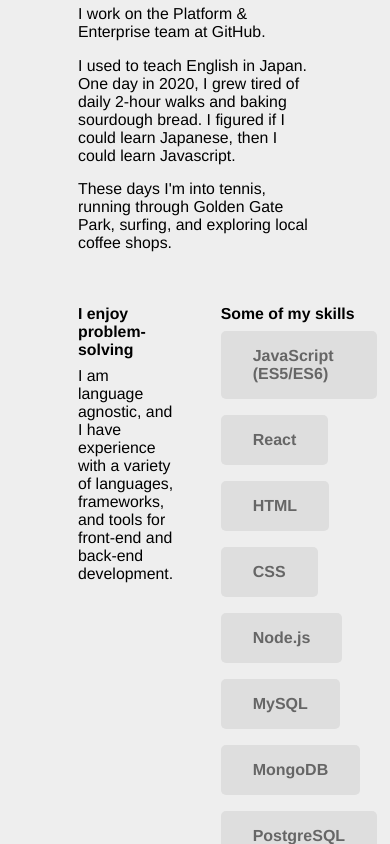
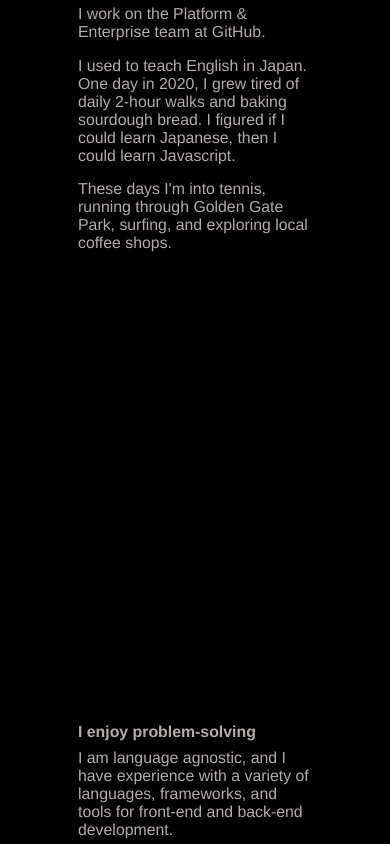
Before and after one commit to audreee/audreee.github.io, a React (Create React App) app: page / in a window 390 px wide. Shown: the part 1156-2000 px from the top of the page. Built offline with nearby package versions, Linux system fonts and the light colour scheme.

Commit message:
Add media queries for mobile

```diff
--- a/src/components/Skills.js
+++ b/src/components/Skills.js
@@ -4,7 +4,7 @@ import Technologies from './Technologies';
 let Skills = () => {
     return (
       <div className="parent section-container">
-        <div className="text-column row-container">
+        <div className="text-column row-container skills-container">
           <div className="column">
             <h2 className="sub-title">I enjoy problem-solving</h2>
             <div>
--- a/src/styles/App.css
+++ b/src/styles/App.css
@@ -1,6 +1,6 @@
 .App {
-  background-color: #eeeeee;
-  color: rgb(0, 0, 0);
+  background-color: #000000;
+  color: rgb(180, 171, 171);
 }
 
 .sections {
@@ -11,7 +11,7 @@
 .section-container {
   display: flex;
   justify-content: center;
-  height: 100vh;
+  min-height: 100vh;
   font-size: calc(10px + 1.5vmin);
 }
 
--- a/src/styles/Skills.css
+++ b/src/styles/Skills.css
@@ -12,3 +12,9 @@
 .sub-title {
     font-size: 1em;
 }
+
+@media only screen and (max-width: 600px) {
+    .skills-container {
+     flex-direction: column;
+    }
+}
--- a/src/styles/Technologies.css
+++ b/src/styles/Technologies.css
@@ -3,3 +3,16 @@
     display: flex;
     flex-wrap: wrap;
 }
+
+@media only screen and (max-width: 600px) {
+    .list {
+     display: flex;
+     flex-direction: row;
+     flex-wrap: wrap;
+    }
+
+    .tech-item {
+        padding: .25em .5em;
+        margin: 0 .5em .5em 0;
+    }
+}
```
